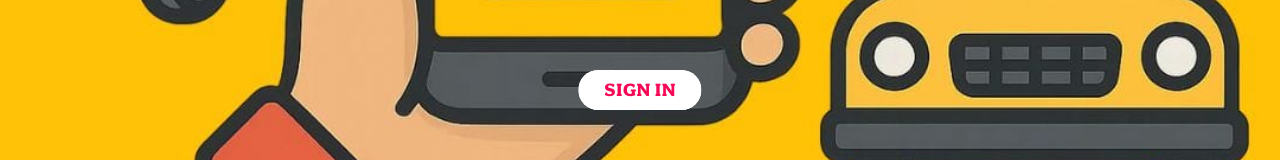
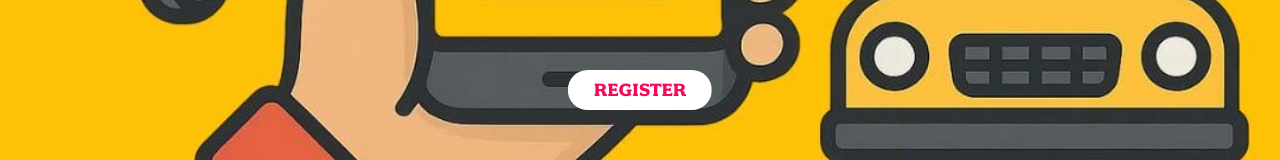
Before and after one commit to Eshika-Ranjan-Singh/wildrydes-site, a plain HTML site: page index.html in a window 1280 px wide. Shown: the part 629-789 px from the top of the page. Drawn offline with Linux system fonts and the light colour scheme.

Commit message:
Update index.html

```diff
--- a/index.html
+++ b/index.html
@@ -26,7 +26,8 @@
     </nav>
     <button type="button" class="btn-menu"><span>Menu</span></button>
     <a class="home-button" href="/signin.html">Sign in</a>
-    <a class="home-button" href="/register.html">Sign in</a>
+    <button type="button" class="btn-menu"><span>Menu</span></button>
+    <a class="home-button" href="/register.html">Register</a>
   </header>
 
   <section class="home-about">
```
